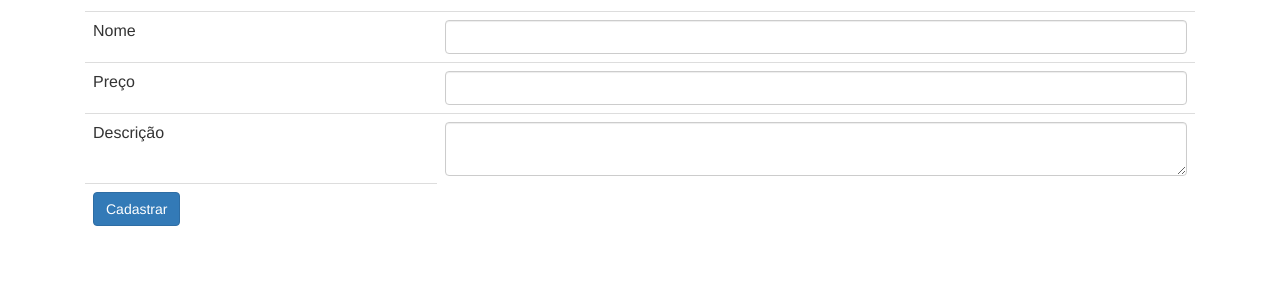
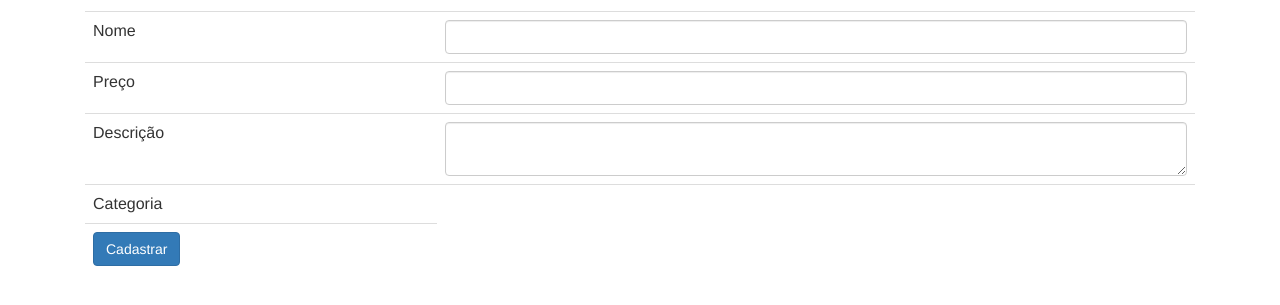
Before and after one commit to jbcoliveira/alura-fundamentos-php, a PHP site: page /produto-formulario.php in a window 1280 px wide. Shown: the part 149-454 px from the top of the page. Run offline with PHP 8.4, Linux system fonts and the light colour scheme; data that the repository does not hold is empty.

Commit message:
Acesso a tabela Categorias. Alteração no formulário e lista de produtos, incluindo o campo categoria

```diff
--- a/adiciona-produto.php
+++ b/adiciona-produto.php
@@ -7,8 +7,9 @@ include("banco-produto.php");
 $nome = $_POST["nome"];
 $preco = $_POST["preco"];
 $descricao = $_POST["descricao"];
+$categoria_id = $_POST["categoria_id"];
 
-if(insereProduto($conexao, $nome, $preco,$descricao)) { ?>
+if(insereProduto($conexao, $nome, $preco,$descricao,$categoria_id)) { ?>
     <p class="text-success">O produto <?= $nome; ?>, com o valor <?= $preco; ?> adicionado com sucesso!</p>
 <?php } else {
     $msg = mysqli_error($conexao);
--- a/produto-formulario.php
+++ b/produto-formulario.php
@@ -1,5 +1,10 @@
-<?php include("cabecalho.php"); ?>
+<?php
+include("cabecalho.php");
+include("conecta.php");
+include("banco-categoria.php");
 
+$categorias = listaCategorias($conexao);
+?>
 <h1>Formulário de cadastro</h1>
 <form action="adiciona-produto.php" method="post">
     <table class="table">
@@ -13,7 +18,16 @@
         </tr>
         <tr>
             <td>Descrição</td>
-            <td><textarea name="descricao" class="form-control"></textarea>
+            <td><textarea name="descricao" class="form-control"></textarea></td>
+        </tr>
+
+         <tr>
+            <td>Categoria</td>
+                <td>
+                <?php foreach($categorias as $categoria) : ?>
+                    <input type="radio" name="categoria_id" value="<?=$categoria['id']?>"><?=$categoria['nome']?></br>
+                <?php endforeach ?>
+                </td>
         </tr>
         <tr>
             <td><button class="btn btn-primary" type="submit">Cadastrar</button></td>
```
Also changed, not shown: banco-produto.php (+5 -3 lines), produto-lista.php (+8 -6 lines).
